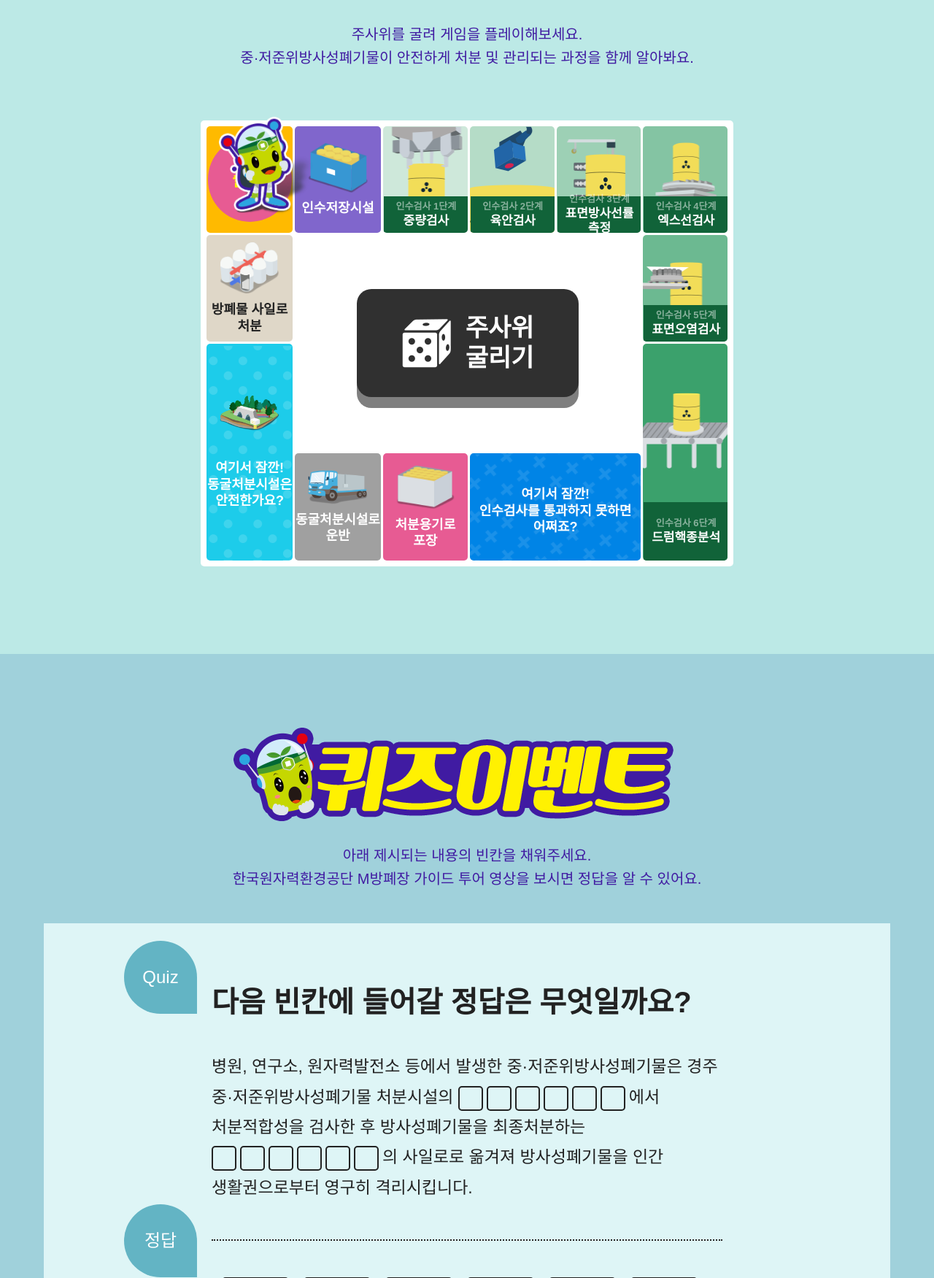
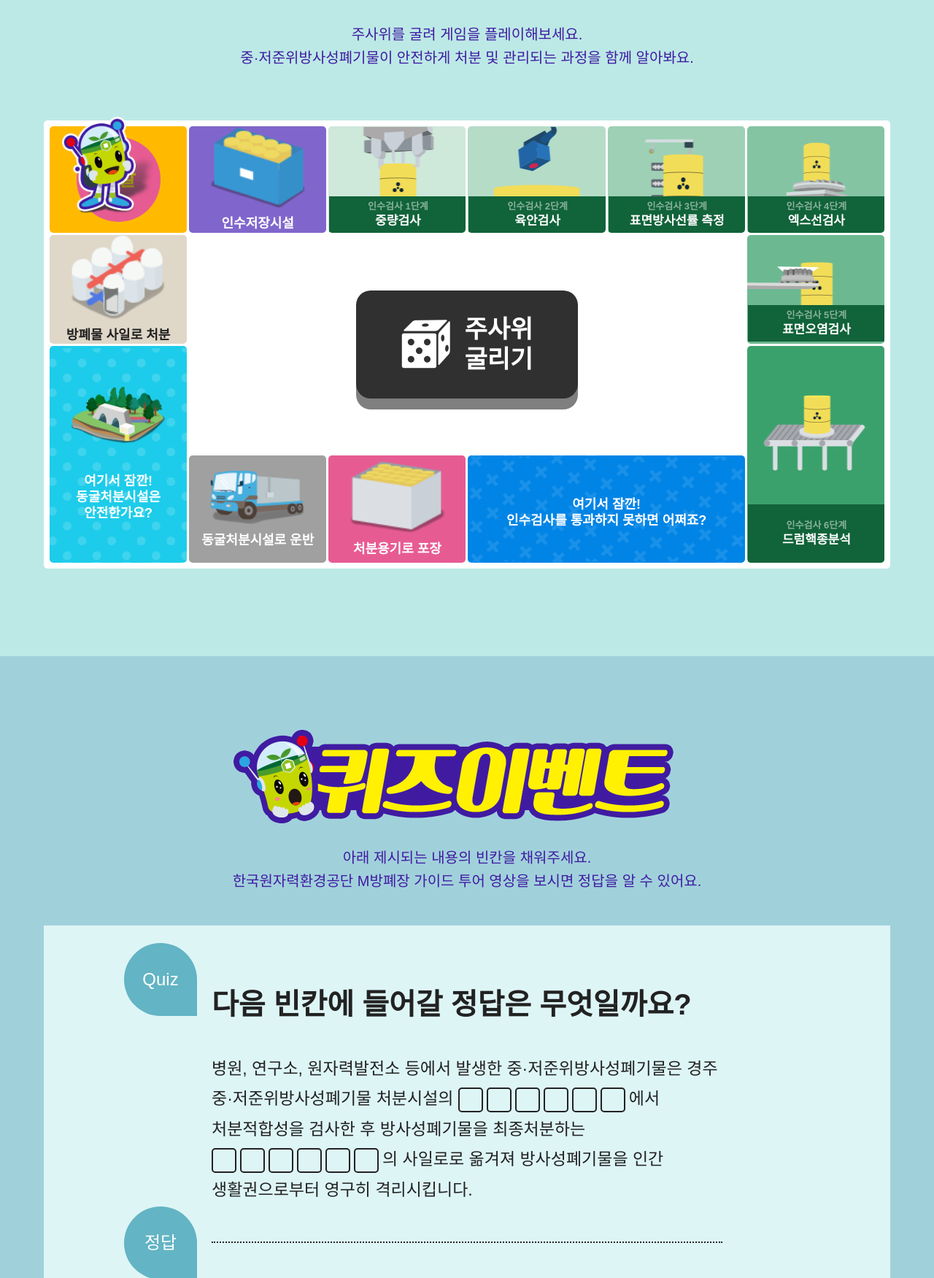
Before and after one commit to peterosea/korad, a PHP site: page / in a window 1280 px wide. Shown: the part 3893-5644 px from the top of the page at 73% size. Run offline with PHP 8.4, Linux system fonts and the light colour scheme; some libraries are stand-ins or nearby versions; some web fonts are replaced.

Commit message:
마블 넓이 및 글자크기 수정 #16

```diff
--- a/index.php
+++ b/index.php
@@ -1697,7 +1697,7 @@
                                             </div>
                                             <div class="_gift gift02">
                                                 <div class="thumb"></div>
-                                                <span>베스킨라빈스<br>쿼터 (5명)</span>
+                                                <span>배스킨라빈스<br>쿼터 (5명)</span>
                                             </div>
                                         </div>
                                     </div>
--- a/public/scss/_marble.scss
+++ b/public/scss/_marble.scss
@@ -37,6 +37,9 @@
         padding: 5px;
         margin-bottom: 120px;
         position: relative;
+        @include respond-to('xl') {
+            width: 100%;
+        }
         @include respond-to('md') {
             margin-bottom: 70px;
             overflow: scroll;
@@ -81,6 +84,9 @@
             //     // display:none;
             //     width: 780px;
             // }
+            @include respond-to('xl') {
+                width: 100%;
+            }
             tr:nth-child(3), tr:nth-child(4) {
                 height: 147px;
             }
@@ -186,11 +192,17 @@
                         font-size: 13px;
                         opacity: 0.5;
                         line-height: 1.2em;
+                        @include respond-to('lg'){
+                            font-size: 12px;
+                        }
                     }
                     ._name {
                         font-size: 17px;
                         line-height: 1.2em;
                         margin-top: 2px;
+                        @include respond-to('lg'){
+                            font-size: 14px;
+                        }
                     }
                 }
                 ._start {
--- a/public/style.css
+++ b/public/style.css
@@ -1074,6 +1074,12 @@
   position: relative;
 }
 
+@media (max-width: 1280px) {
+  .content_section.marble_wrap .marble {
+    width: 100%;
+  }
+}
+
 @media (max-width: 768px) {
   .content_section.marble_wrap .marble {
     margin-bottom: 70px;
@@ -1121,6 +1127,12 @@
 .content_section.marble_wrap .marble .board {
   border-collapse: separate;
   border-spacing: 3px;
+}
+
+@media (max-width: 1280px) {
+  .content_section.marble_wrap .marble .board {
+    width: 100%;
+  }
 }
 
 .content_section.marble_wrap .marble .board tr:nth-child(3), .content_section.marble_wrap .marble .board tr:nth-child(4) {
@@ -1278,10 +1290,22 @@
   line-height: 1.2em;
 }
 
+@media (max-width: 992px) {
+  .content_section.marble_wrap .marble .board td ._txt_grp ._label {
+    font-size: 12px;
+  }
+}
+
 .content_section.marble_wrap .marble .board td ._txt_grp ._name {
   font-size: 17px;
   line-height: 1.2em;
   margin-top: 2px;
+}
+
+@media (max-width: 992px) {
+  .content_section.marble_wrap .marble .board td ._txt_grp ._name {
+    font-size: 14px;
+  }
 }
 
 .content_section.marble_wrap .marble .board td ._start {
```
